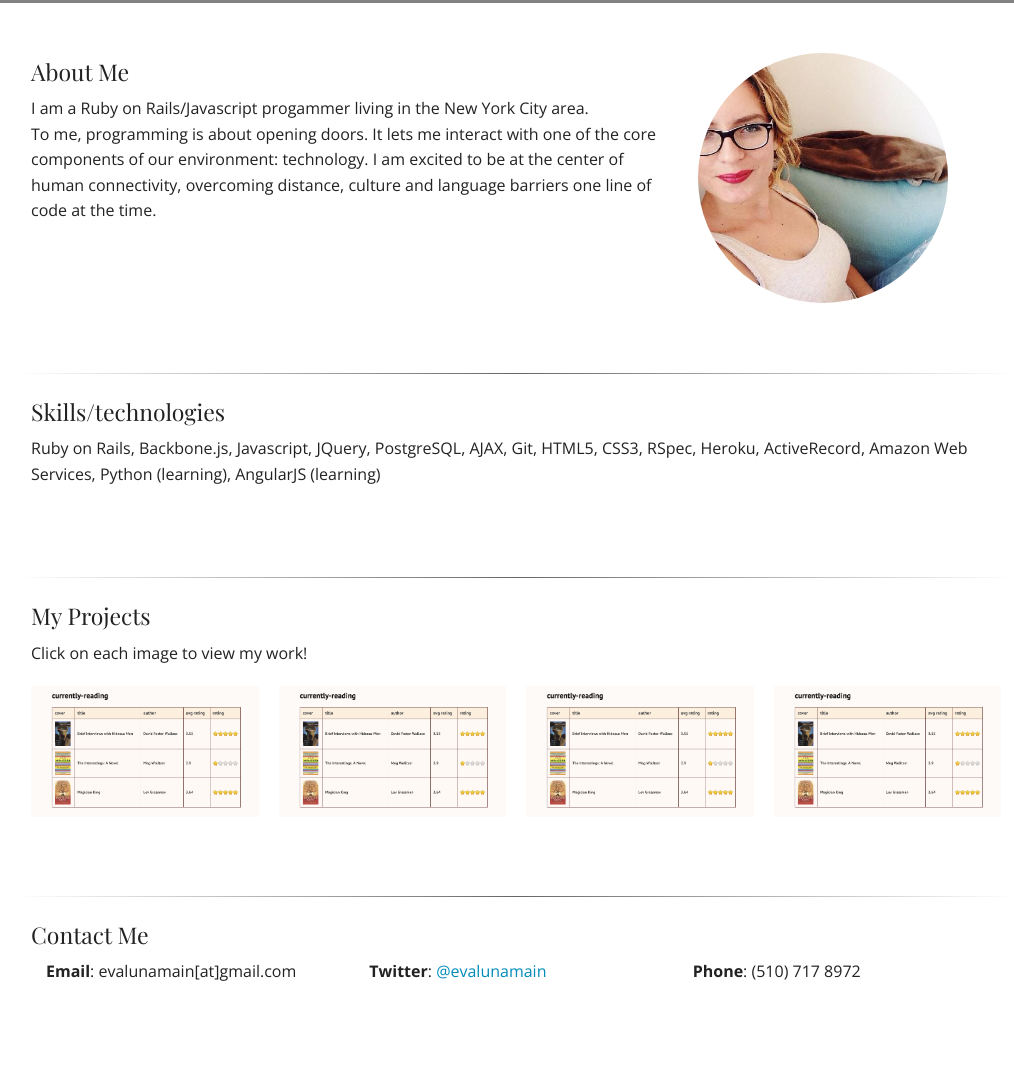
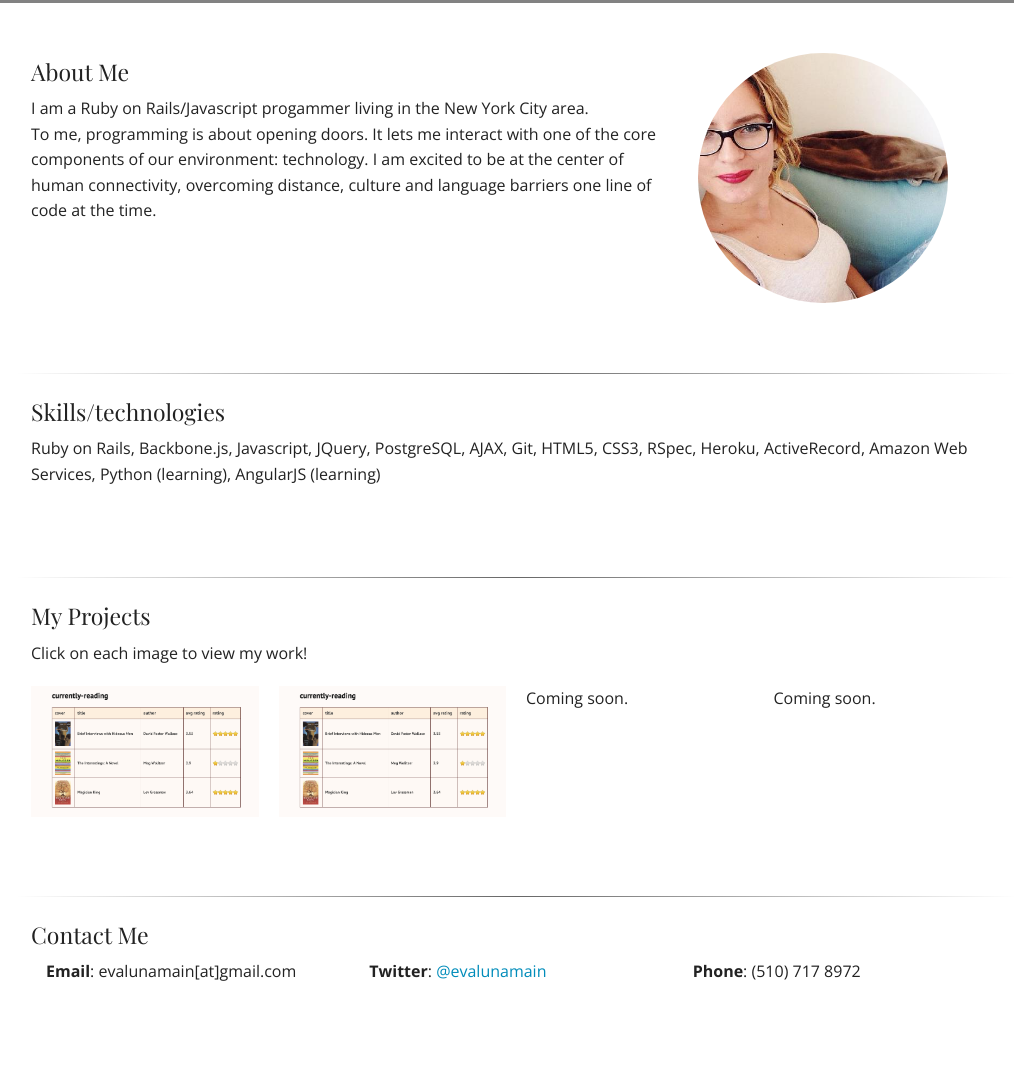
Before and after one commit to evalunamain/evalunamain.github.io, a plain HTML site: page index.html in a window 1280 px wide. Shown: the part 723-1796 px from the top of the page, without its empty margins (124-1138 px from the left). Drawn offline with nearby package versions, Linux system fonts and the light colour scheme; grey boxes are pictures that could not be loaded; a web font is replaced by a local one.

Commit message:
Removes duplicate modals, adds coming soon message

```diff
--- a/index.html
+++ b/index.html
@@ -125,12 +125,11 @@
             </div>
           </li>
         <li>
-          <a href="img/ShelveMe.png">
-            <img data-caption="Shelve Me" src="img/ShelveMe.png"></a>
+
+            Coming soon.
         </li>
         <li>
-          <a href="img/ShelveMe.png">
-            <img data-caption="Shelve Me" src="img/ShelveMe.png"></a>
+          Coming soon.
         </li>
       </ul>
     </div>
```
